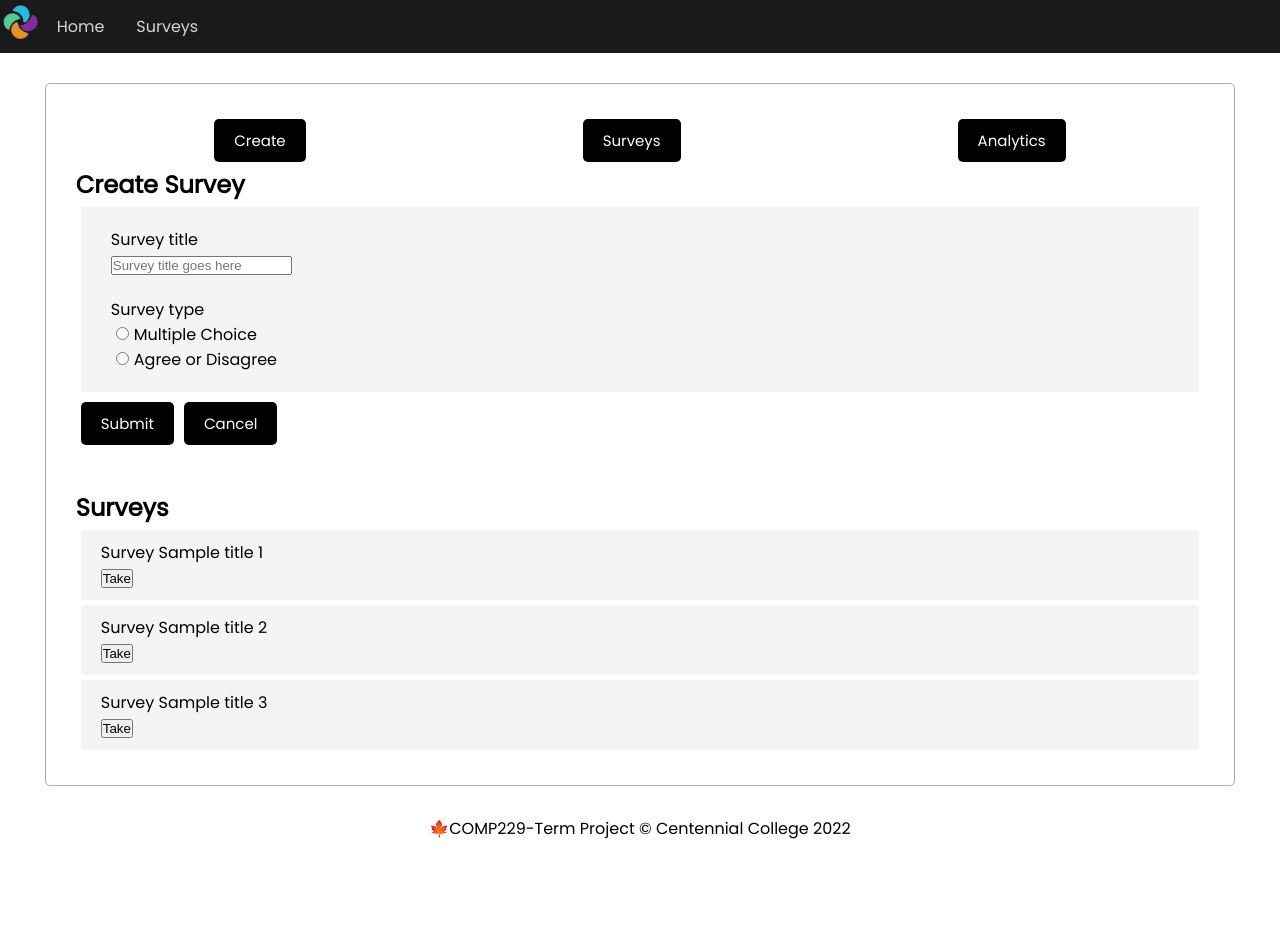
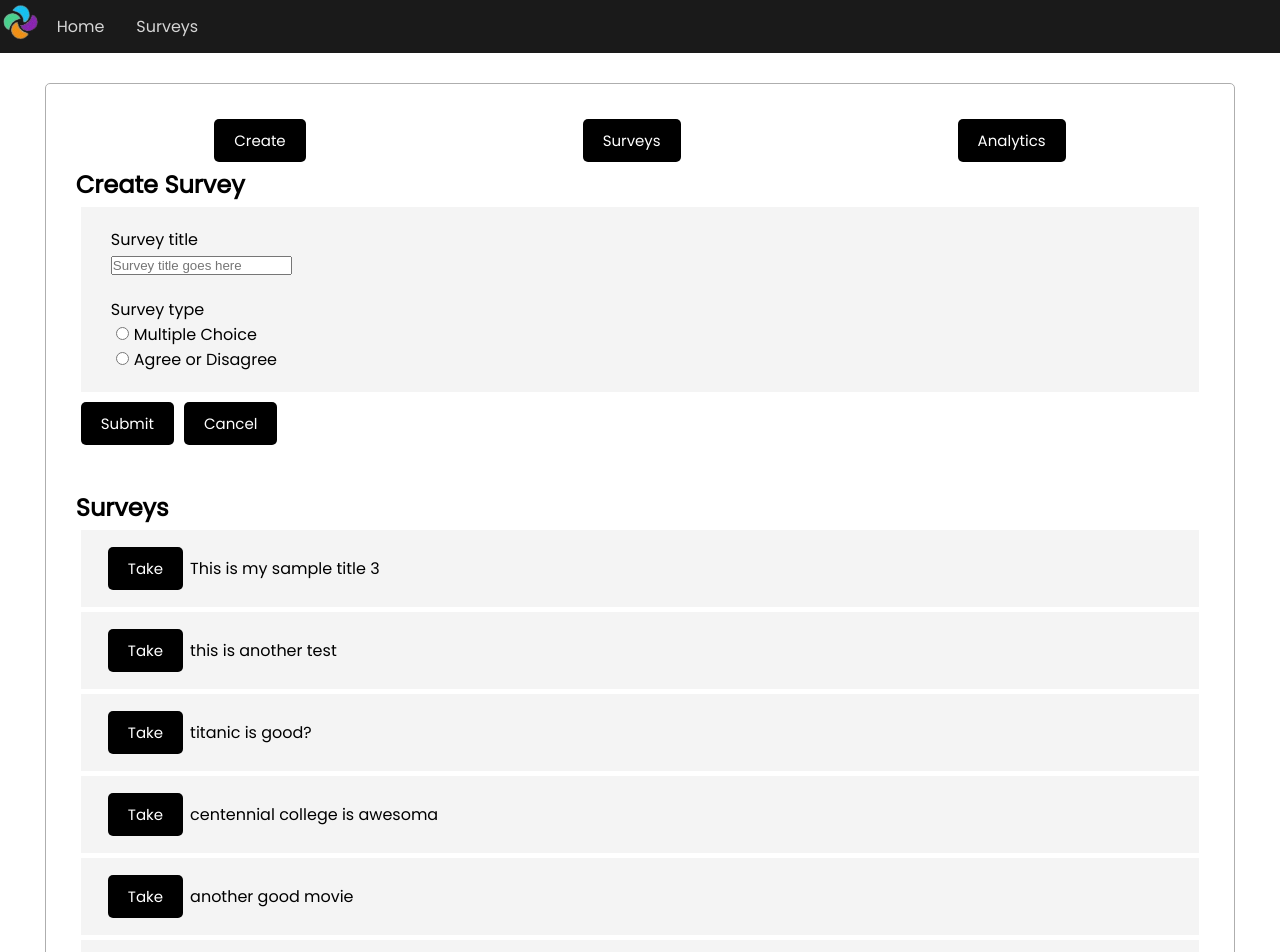
Before and after one commit to jmmunoz14/comp229-term-project, a React (Create React App) app: page / in a window 1280 px wide. Shown: the top 952 px of the page. Before the commit the page ends 841 px from the top, so only its background shows below. Built offline with nearby package versions, Linux system fonts and the light colour scheme; data requests are answered from the project's data file.

Commit message:
survey styling

```diff
--- a/db.json
+++ b/db.json
@@ -1,16 +1,52 @@
 {
   "surveys": [
     {
-            "id": 1,
-            "title": "Survey Sample title 1"
+      "id": "83cd165f-0551-477f-9552-0f3f510d9f5e",
+      "surveyTitle": "This is my sample title 3",
+      "surveyType": {
+        "agreeDisagree": true,
+        "multipleChoise": false
+      }
     },
     {
-            "id": 2,
-            "title": "Survey Sample title 2"
+      "id": "f7d978f1-6316-44db-bb7c-7c34f24f83c7",
+      "surveyTitle": "this is another test",
+      "surveyType": {
+        "agreeDisagree": true,
+        "multipleChoise": false
+      }
     },
     {
-            "id": 3,
-            "title": "Survey Sample title 3"
+      "id": "07f75537-9216-4a7f-9b93-270c3153f9ed",
+      "surveyTitle": "titanic is good?",
+      "surveyType": {
+        "agreeDisagree": true,
+        "multipleChoise": false
+      }
+    },
+    {
+      "id": "c9de020f-112b-44e9-a4b4-cfd84ecd5dff",
+      "surveyTitle": "centennial college is awesoma",
+      "surveyType": {
+        "agreeDisagree": false,
+        "multipleChoise": true
+      }
+    },
+    {
+      "id": "96c20e5d-a182-43f2-b516-0b57e56152a7",
+      "surveyTitle": "another good movie",
+      "surveyType": {
+        "agreeDisagree": true,
+        "multipleChoise": false
+      }
+    },
+    {
+      "id": "0b738049-3e0d-4e0a-88b0-86fcb1b7f454",
+      "surveyTitle": "this is an awesome text",
+      "surveyType": {
+        "agreeDisagree": true,
+        "multipleChoise": false
+      }
     }
   ]
 }
--- a/src/components/CreateSurvey.js
+++ b/src/components/CreateSurvey.js
@@ -1,5 +1,4 @@
 import React, { useState, useRef } from 'react'
-import RadioButton from './RadioButton'
 const { v4: uuidv4 } = require('uuid')
 
 
@@ -16,8 +15,10 @@ const CreateSurvey = () => {
         }
     }
 
-    //Hooks => useState useRef
+    //Hooks => useState
     const [surveyForm, setSurveyForm] = useState(initialValues)
+
+    //Hooks => useRef
     const surveyTitleFieldRef = useRef()
     const agreeDisagreeRadioButtonRef = useRef()
     const multipleChoiceRadioButtonRef = useRef()
@@ -54,13 +55,21 @@ const CreateSurvey = () => {
     }
 
 
-    function onSubmitSurvey() {
-        alert('submitting')
+    async function onSubmitSurvey() {
+        //alert('submitting')
         let dataPreprocessing = surveyForm //this (surveyForm) is immutable
         dataPreprocessing.id = uuidv4()
 
         console.log(dataPreprocessing)
         setSurveyForm(dataPreprocessing)
+
+        await fetch('http://localhost:4000/surveys', {
+            method: 'POST',
+            headers: {
+                'Content-type': 'application/json'
+            },
+            body: JSON.stringify(surveyForm)
+        })
     }
 
     //return
--- a/src/components/SurveyElement.js
+++ b/src/components/SurveyElement.js
@@ -1,14 +1,22 @@
-const SurveyElement = ( { title, id} ) => {
+const SurveyElement = ({ surveyTitle, id }) => {
 
-
-    let takeSurvey = () => { alert(`the id is: ${id}`)}
-
-
+    let takeSurvey = () => {
+        alert(`the id is: ${id}`)
+    }
 
     return (
-        <div key={id} >
-            <p >{title}</p>
-            <button onClick={takeSurvey} > Take </button>
+        <div key={id}>
+            <table>
+                <tbody>
+                    <tr>
+                        <td align="right"><button
+                            className="btn"
+                            onClick={takeSurvey}
+                        > Take </button></td>
+                        <td>{surveyTitle}</td>
+                    </tr>
+                </tbody>
+            </table>
         </div>
     );
 }
--- a/src/components/SurveyList.js
+++ b/src/components/SurveyList.js
@@ -11,18 +11,19 @@ const SurveyList = () => {
         const res = await fetch('http://localhost:4000/surveys')
         const data = await res.json()
 
+        console.log(data)
         return data
     }
 
 
     useEffect(() => {
         const getSurveys = async () => {
-          const dataFromServer = await surveysData()
-          setSurveyData(dataFromServer)
+            const dataFromServer = await surveysData()
+            setSurveyData(dataFromServer)
         }
 
         getSurveys()
-      }, [])
+    }, [])
 
     return (
         <div>
@@ -31,7 +32,7 @@ const SurveyList = () => {
                 return (
 
                     <div className="element" key={dataElement.id} >
-                        <SurveyElement title={dataElement.title} id={dataElement.id} />
+                        <SurveyElement surveyTitle={dataElement.surveyTitle} id={dataElement.id} />
                     </div>
                 )
 
```
Also changed, not shown: src/App.css (line endings or trailing spaces). Lines whose indentation alone changed are shown as unchanged.
